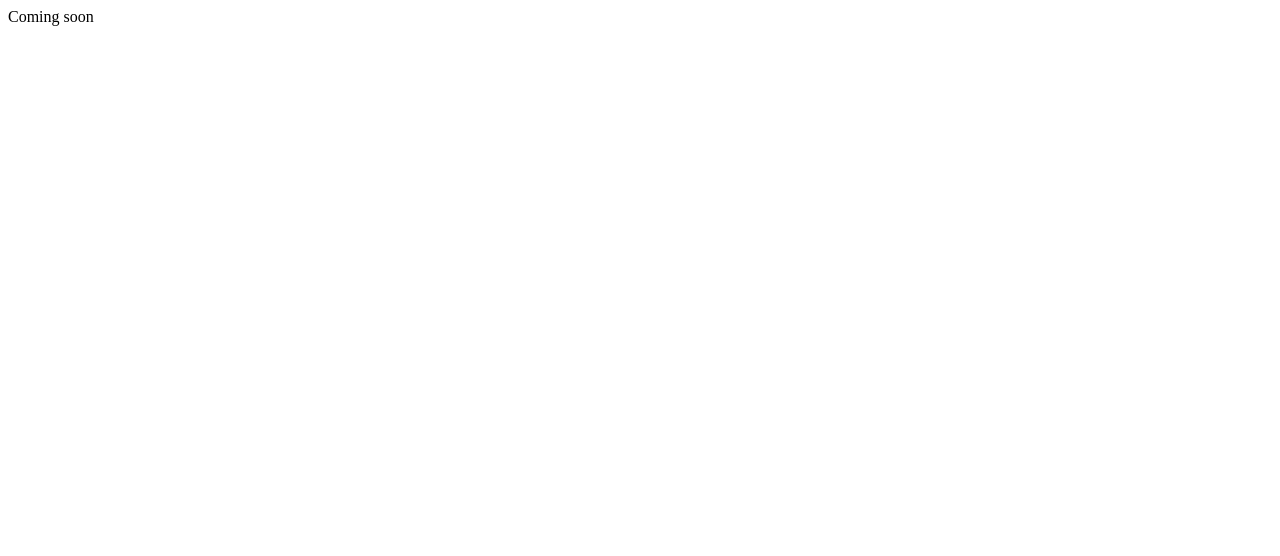
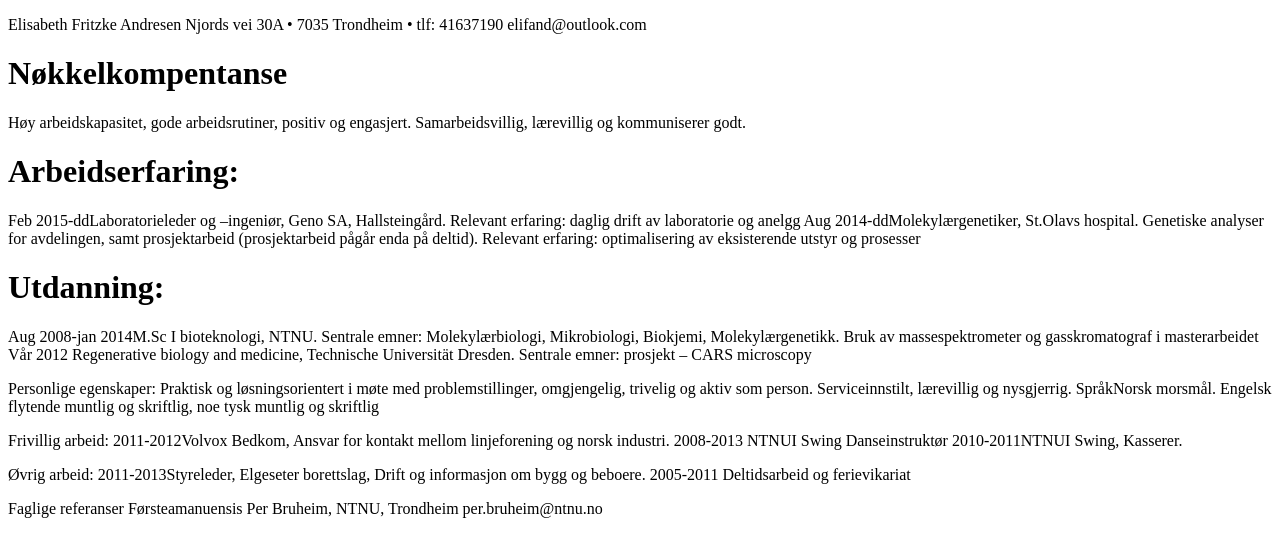
Before and after one commit to elisaand/elisaand.github.io, a plain HTML site: page index.html in a window 1280 px wide. Drawn offline with Linux system fonts and the light colour scheme.

Commit message:
Add some content

```diff
--- a/index.html
+++ b/index.html
@@ -1 +1,71 @@
-Coming soon
+<!DOCTYPE html>
+<html>
+<head>
+	<title>Elisabeth F. Andresen</title>
+	<link rel="stylesheet" href="style.css">
+</head>
+<body>
+<p>
+	Elisabeth Fritzke Andresen
+	Njords vei 30A • 7035 Trondheim • tlf: 41637190
+	elifand@outlook.com
+</p>
+<h1>Nøkkelkompentanse</h1>
+<p>
+	Høy arbeidskapasitet, gode arbeidsrutiner, positiv og engasjert.
+	Samarbeidsvillig, lærevillig og kommuniserer godt.
+</p>
+
+<h1>Arbeidserfaring:</h1>
+<p>
+	Feb 2015-ddLaboratorieleder og –ingeniør, Geno SA, Hallsteingård.
+	Relevant erfaring: daglig drift av laboratorie og anelgg
+	Aug 2014-ddMolekylærgenetiker, St.Olavs hospital.
+	Genetiske analyser for avdelingen, samt prosjektarbeid (prosjektarbeid pågår enda på deltid).
+	Relevant erfaring: optimalisering av eksisterende utstyr og prosesser
+</p>
+
+<h1>Utdanning:</h1>
+<p>
+	Aug 2008-jan 2014M.Sc I bioteknologi, NTNU.
+	Sentrale emner: Molekylærbiologi, Mikrobiologi, Biokjemi, Molekylærgenetikk.
+	Bruk av massespektrometer og gasskromatograf i masterarbeidet
+	Vår 2012 Regenerative biology and medicine, Technische Universität Dresden.
+	Sentrale emner: prosjekt – CARS microscopy
+</p>
+
+
+<p>
+	Personlige egenskaper:
+	Praktisk og løsningsorientert i møte med problemstillinger,
+	omgjengelig, trivelig og aktiv som person. Serviceinnstilt, lærevillig og nysgjerrig.
+	SpråkNorsk morsmål. Engelsk flytende muntlig og skriftlig, noe tysk muntlig og skriftlig
+</p>
+
+<p>
+	Frivillig arbeid:
+	2011-2012Volvox Bedkom,
+	Ansvar for kontakt mellom linjeforening og norsk industri.
+	2008-2013  NTNUI Swing
+	Danseinstruktør
+	2010-2011NTNUI Swing,
+	Kasserer.
+</p>
+
+<p>
+	Øvrig arbeid:
+	2011-2013Styreleder, Elgeseter borettslag,
+	Drift og informasjon om bygg og beboere.
+	2005-2011   Deltidsarbeid og ferievikariat
+</p>
+
+<p>
+	Faglige referanser
+	Førsteamanuensis Per Bruheim, NTNU, Trondheim
+	per.bruheim@ntnu.no
+</p>
+
+
+
+</body>
+</html>
```
